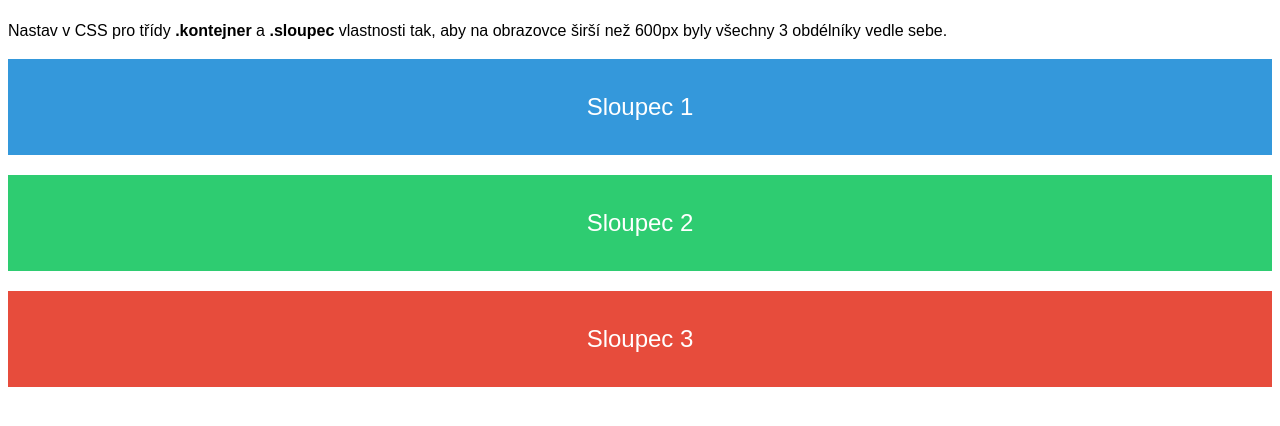
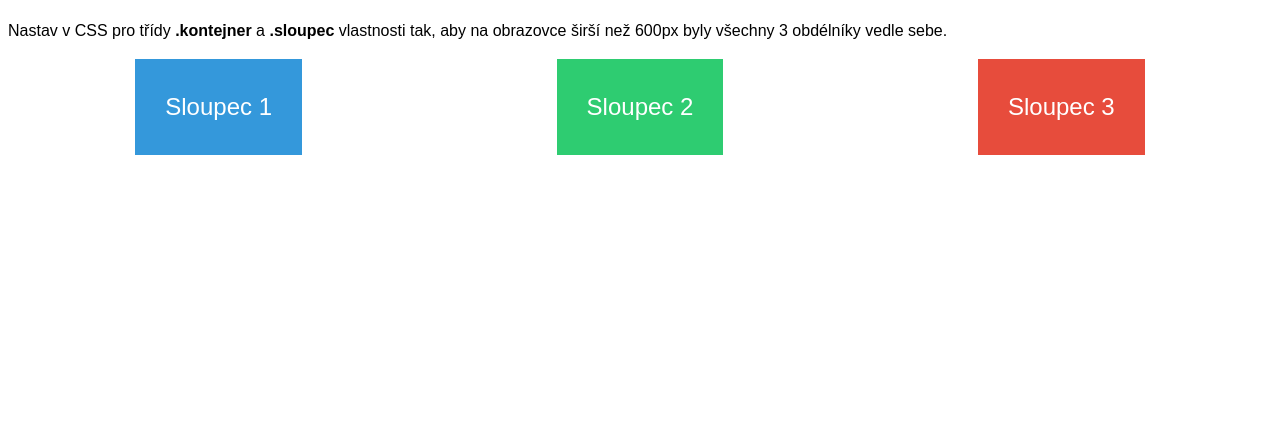
Before and after one commit to volakovakat/Cviceni-Media-query-sloupce, a plain HTML site: page index.html in a window 1280 px wide. Shown: the part 72-498 px from the top of the page. Drawn offline with Linux system fonts and the light colour scheme.

Commit message:
řešení

```diff
--- a/style.css
+++ b/style.css
@@ -81,3 +81,14 @@ h2 {
 }
 
 /* ------------- pod čáru přijdou tvé styly ------------- */
+
+.kontejner {
+	display: flex;
+	justify-content: space-around;
+}
+
+@media (max-width: 600px) {
+	.kontejner {
+		display: block;
+	}
+}
```
